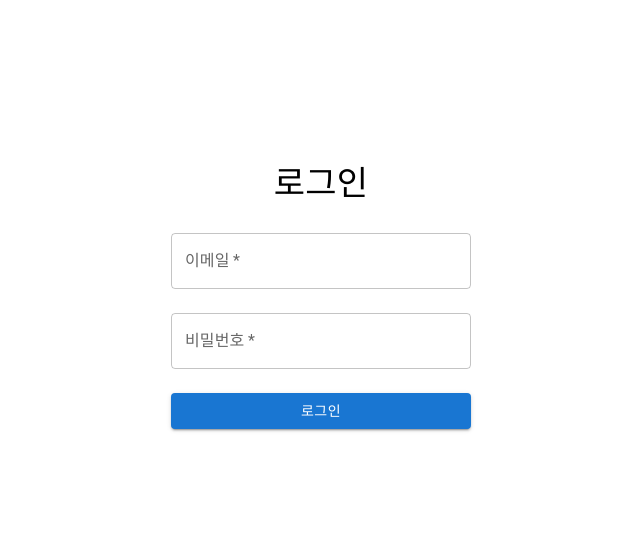
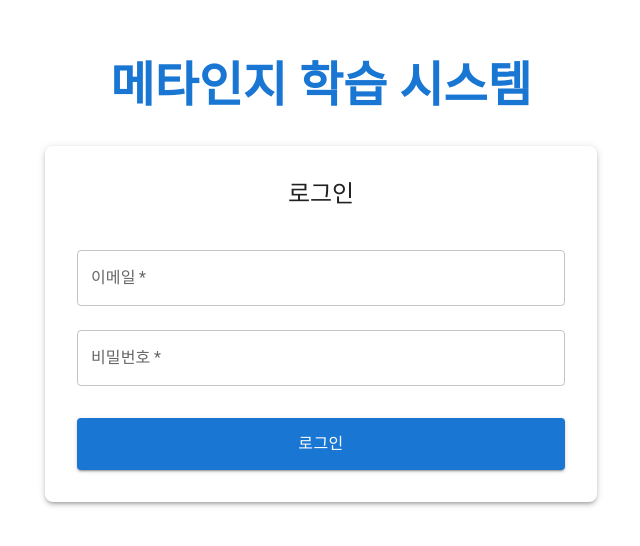
Before and after one commit to JihunKong/meta-cog, a Next.js app: page /login in a window 1280 px wide. Shown: the part 104-650 px from the top of the page, without its empty margins (319-959 px from the left). Built offline with nearby package versions, Linux system fonts and the light colour scheme; no server answers.

Commit message:
UI/UX 개선 및 버그 수정: 메타인지 학습 시스템 타이틀 통일, 세션 추가 버튼 중복 제거, 세션 추가 오류 수정

```diff
--- a/src/app/login/page.tsx
+++ b/src/app/login/page.tsx
@@ -1,8 +1,17 @@
 "use client";
+
 import { useState } from "react";
 import { useRouter } from "next/navigation";
 import { signInWithEmail, getUserRole } from "@/lib/auth";
-import { Button, TextField, Typography, Box } from "@mui/material";
+import {
+  Button,
+  TextField,
+  Typography,
+  Box,
+  Container,
+  Paper,
+  CircularProgress
+} from "@mui/material";
 
 export default function LoginPage() {
   const router = useRouter();
@@ -39,53 +48,100 @@ export default function LoginPage() {
       console.log('User role:', role); // 디버깅용 로그
 
       if (role === "STUDENT") {
-        // 직접 URL 변경을 통해 리디렉션
-        window.location.href = "/dashboard/student";
-      } else if (role === "TEACHER") {
-        window.location.href = "/dashboard/teacher";
+        router.push("/dashboard/student");
       } else if (role === "ADMIN") {
-        window.location.href = "/dashboard/admin";
+        router.push("/dashboard/admin");
       } else {
-        // 역할이 없으면 기본 대시보드로
-        window.location.href = "/dashboard";
+        setError('권한이 없는 사용자입니다.');
+        setLoading(false);
       }
-
-      // 리디렉션이 완료될 때까지 로딩 상태 유지
-      return;
     } catch (err) {
       console.error('Login error:', err);
-      setError('로그인 중 오류가 발생했습니다. 잠시 후 다시 시도해주세요.');
+      setError('로그인 중 오류가 발생했습니다.');
       setLoading(false);
     }
   };
 
   return (
-    <Box display="flex" flexDirection="column" alignItems="center" justifyContent="center" minHeight="100vh">
-      <Typography variant="h4" gutterBottom>로그인</Typography>
-      <form onSubmit={handleSubmit} style={{ width: 300 }}>
+    <Container maxWidth="sm" sx={{ height: "100vh", display: "flex", flexDirection: "column", justifyContent: "center" }}>
+      <Box
+        sx={{
+          display: "flex",
+          flexDirection: "column",
+          alignItems: "center",
+          mb: 4
+        }}
+      >
+        <Typography
+          variant="h3"
+          component="h1"
+          align="center"
+          gutterBottom
+          color="primary"
+          sx={{ fontWeight: "bold", mb: 4 }}
+        >
+          메타인지 학습 시스템
+        </Typography>
+
+        <Paper
+          elevation={3}
+          sx={{
+            p: 4,
+            width: '100%',
+            borderRadius: 2,
+            backgroundColor: "#fff"
+          }}
+        >
+          <Typography variant="h5" align="center" gutterBottom sx={{ mb: 3 }}>
+            로그인
+          </Typography>
+
+          <form onSubmit={handleSubmit}>
             <TextField
               label="이메일"
               type="email"
+              value={email}
+              onChange={(e) => setEmail(e.target.value)}
               fullWidth
               margin="normal"
-          value={email}
-          onChange={e => setEmail(e.target.value)}
               required
+              variant="outlined"
             />
+
             <TextField
               label="비밀번호"
               type="password"
+              value={password}
+              onChange={(e) => setPassword(e.target.value)}
               fullWidth
               margin="normal"
-          value={password}
-          onChange={e => setPassword(e.target.value)}
               required
+              variant="outlined"
             />
-        {error && <Typography color="error">{error}</Typography>}
-        <Button type="submit" variant="contained" color="primary" fullWidth disabled={loading} sx={{ mt: 2 }}>
-          {loading ? "로그인 중..." : "로그인"}
+
+            {error && (
+              <Typography color="error" sx={{ mt: 2 }}>
+                {error}
+              </Typography>
+            )}
+
+            <Button
+              type="submit"
+              variant="contained"
+              color="primary"
+              fullWidth
+              disabled={loading}
+              sx={{ mt: 3, py: 1.5, fontSize: "1rem" }}
+            >
+              {loading ? (
+                <CircularProgress size={24} color="inherit" />
+              ) : (
+                "로그인"
+              )}
             </Button>
           </form>
+        </Paper>
       </Box>
+    </Container>
   );
 }
```
Also changed, not shown: src/app/dashboard/student/page.tsx (+30 -2 lines), src/components/student/session/SessionList.tsx (+1 -12 lines). Lines whose indentation alone changed are shown as unchanged.
